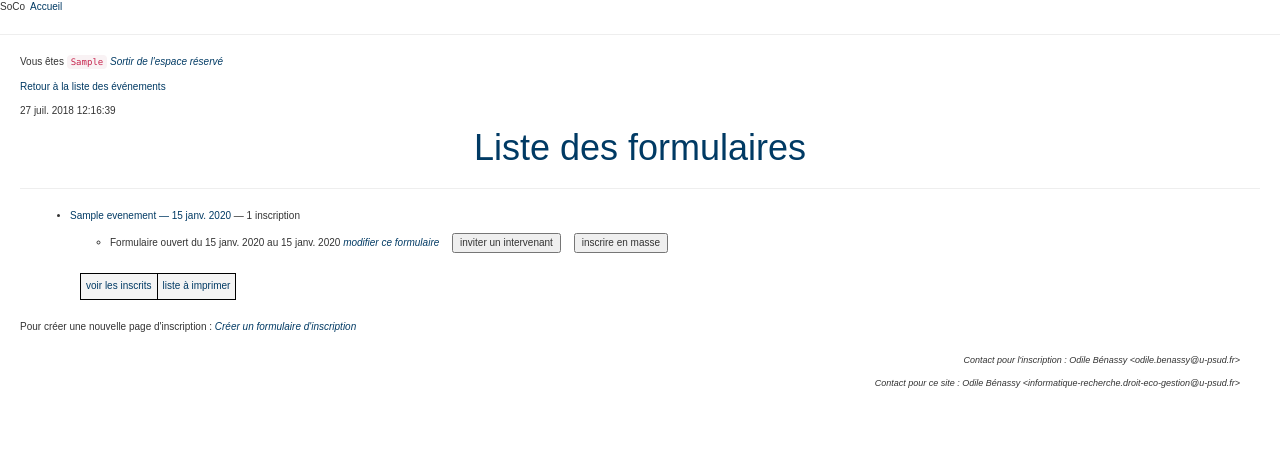
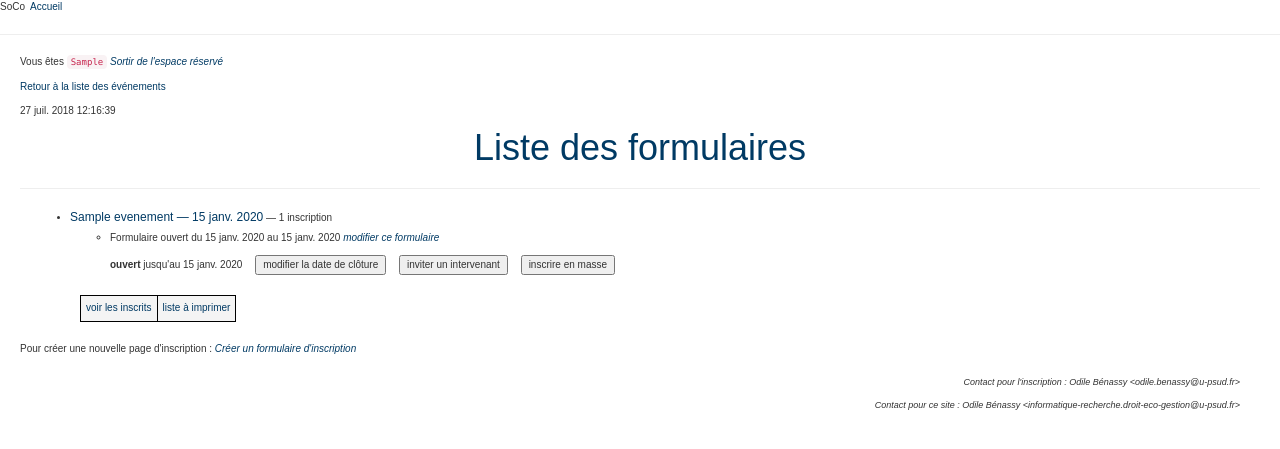
Before and after one commit to UPsudJM/SoCo, a Flask app: page /suivi in a window 1280 px wide. Shown: the top 449 px of the page. Run offline with Flask 2, Linux system fonts and the light colour scheme; a user stored in the database is signed in; tables that the repository leaves empty hold one stand-in row (values such as "Sample post"); parts of the project's set-up code (start-up, migrations or seed data) failed here and were passed over; some libraries are stand-ins or nearby versions.

Commit message:
Modification d'un formulaire existant, et liens adéquats depuis l'index du suivi.

```diff
--- a/soco/static/css/soco.css
+++ b/soco/static/css/soco.css
@@ -24,6 +24,7 @@ TABLE#onglets A { text-decoration: none; }
 TABLE#onglets A:hover { font-style: italic; background-color: aliceblue; }
 TABLE CAPTION { margin-bottom: 20px; padding: 15px; text-align: center; width: 80%; }
 
+SPAN.titre { font-size: 120%; }
 P.lieu, P.dateinscr { font-size: 150%; }
 P.dateinscr { font-style: italic; }
 P.rgpd { font-size: 80%; font-style: italic; }
@@ -62,6 +63,9 @@ INPUT.ng-valid.ng-touched { background-color: #78FA89; } */
 
 UL.index_events > LI {
     margin: 20px 10px;
+}
+UL.index_forms > LI{
+    margin-top: 5px;
 }
 
 DIV.buttonbar {
--- a/soco/templates/new.html
+++ b/soco/templates/new.html
@@ -17,7 +17,7 @@
 <div class="entete">
 <table class="titre">
 <tr>{% if logo %}<td><img src="{{ logo }}" /></td>{% endif %}
-    <td><h1>{{ gettext('Créer une nouvelle page d\'inscription') }}</h1></td></tr></table>
+  <td><h1>{% if formulaire_id %}{{ gettext('Modifier une page d\'inscription') }}{% else %}{{ gettext('Créer une nouvelle page d\'inscription') }}{% endif %}</h1></td></tr></table>
 </div>
 
 <hr/>
--- a/soco/templates/suivi_index.html
+++ b/soco/templates/suivi_index.html
@@ -20,11 +20,11 @@
 <hr/>
 <ul class="index_events">
   {% for e in evenements %}
-  <li><a href="{{ url_for('suivi', evt=e.id) }}">{{ e.titre }} &mdash; {{ e.date | localedate }}</a> &mdash; {{ nb_inscrits[e.id] }} inscription{% if nb_inscrits[e.id] > 1 %}s{% endif %}
-  {% if e.formulaire %}<ul>{% for f in e.formulaire %}
+  <li><span class="titre"><a href="{{ url_for('suivi', evt=e.id) }}">{{ e.titre }} &mdash; {{ e.date | localedate }}</a></span> &mdash; {{ nb_inscrits[e.id] }} inscription{% if nb_inscrits[e.id] > 1 %}s{% endif %}
+  {% if e.formulaire %}<ul class="index_forms">{% for f in e.formulaire %}
   <li>{{ gettext('Formulaire') }} {% if loop.length > 1 %}#{{ f.id }}{% endif %}
-  {% if today < f.date_ouverture_inscriptions %} {{ gettext('ouvert du') }} {{ f.date_ouverture_inscriptions | localedate }} {{ gettext('au') }} {{ f.date_cloture_inscriptions | localedate }} <a href=""><em>{{ gettext('modifier ce formulaire') }}</em></a>
-  {% elif today <= f.date_cloture_inscriptions %} <strong>{{ gettext('ouvert') }}</strong> {{ gettext('jusqu\'au') }} <span ng-show="evenements.maj_date_cloture_{{f.id}}">[[ evenements.maj_date_cloture_{{f.id}} ]]</span><span ng-hide="evenements.maj_date_cloture_{{f.id}}">{{ f.date_cloture_inscriptions | localedate }}</span> <input ng-show="!date_modif_{{f.id}}" type="button" ng-click="showmodifdatecloture({{f.id}})" value="{{ gettext('modifier la date de clôture') }}" /> <span ng-show="date_modif_{{f.id}}"><input type="text" size="10" name="date_cloture_inscriptions_{{f.id}}" ng-model="evenements.date_cloture_inscriptions_{{f.id}}" pickadate format="dd/mm/yyyy" week-starts-on="1" default-date="default_date_{{f.id}}" ng-init="definedefaultdate({{f.id}},'{{f.date_cloture_inscriptions}}')" /><input type="button" value="{{ gettext('Modifier') }}" ng-click="modifdatecloture({{f.id}})" /> <input type="button" value="{{ gettext('Annuler') }}" ng-click="hidemodifdatecloture({{f.id}})"><br/></span>
+  {% if today < e.date %} {{ gettext('ouvert du') }} {{ f.date_ouverture_inscriptions | localedate }} {{ gettext('au') }} {{ f.date_cloture_inscriptions | localedate }} {% if current_user in e.organisateurs %}<a href="{{ url_for('new', formulaire_id=f.id) }}"><em>{{ gettext('modifier ce formulaire') }}</em></a>{% endif %}{% endif %}
+  <br/>{% if today <= f.date_cloture_inscriptions %} <strong>{{ gettext('ouvert') }}</strong> {{ gettext('jusqu\'au') }} <span ng-show="evenements.maj_date_cloture_{{f.id}}">[[ evenements.maj_date_cloture_{{f.id}} ]]</span><span ng-hide="evenements.maj_date_cloture_{{f.id}}">{{ f.date_cloture_inscriptions | localedate }}</span> <input ng-show="!date_modif_{{f.id}}" type="button" ng-click="showmodifdatecloture({{f.id}})" value="{{ gettext('modifier la date de clôture') }}" /> <span ng-show="date_modif_{{f.id}}"><input type="text" size="10" name="date_cloture_inscriptions_{{f.id}}" ng-model="evenements.date_cloture_inscriptions_{{f.id}}" pickadate format="dd/mm/yyyy" week-starts-on="1" default-date="default_date_{{f.id}}" ng-init="definedefaultdate({{f.id}},'{{f.date_cloture_inscriptions}}')" /><input type="button" value="{{ gettext('Modifier') }}" ng-click="modifdatecloture({{f.id}})" /> <input type="button" value="{{ gettext('Annuler') }}" ng-click="hidemodifdatecloture({{f.id}})"><br/></span>
   {% else %}<strong>{{ gettext('inscriptions terminées') }}</strong> <input ng-show="!date_modif_{{f.id}}" type="button" ng-click="showmodifdatecloture({{f.id}})" value="{{ gettext('prolonger') }}" /> <span ng-show="date_modif_{{f.id}}"><input type="text" size="10" name="date_cloture_inscriptions_{{f.id}}" ng-model="evenements.date_cloture_inscriptions_{{f.id}}" pickadate format="dd/mm/yyyy" week-starts-on="1" default-date="default_date_{{f.id}}" ng-init="definedefaultdate({{f.id}},'{{f.date_cloture_inscriptions}}')" /><input type="button" value="{{ gettext('Prolonger') }}" ng-click="modifdatecloture({{f.id}})" /> <input type="button" value="{{ gettext('Annuler') }}" ng-click="hidemodifdatecloture({{f.id}})"><br/></span>
   {% endif %}
   {% if today < e.date or today < e.date_fin %}
--- a/soco/views.py
+++ b/soco/views.py
@@ -47,10 +47,13 @@ def get_locale():
     return "fr"
     #return request.accept_languages.best_match(LANGUAGES.keys())
 
+def get_current_user_id():
+    return current_user.id
+
 def get_current_user_role():
     return current_user.role.name
 
-def get_user_events():
+def get_current_user_events():
     try:
         ids_evenements_autorises_tuples = db_session.execute(
             "SELECT id_evenement FROM evenement_organisateur, utilisateur WHERE id_organisateur=id\
@@ -61,6 +64,19 @@ def get_user_events():
         ids_evenements_autorises = []
         flash(gettext('Une erreur est survenue dans l\'accès à la liste des événements'),'error')
     return ids_evenements_autorises
+
+def get_current_user_forms():
+    try:
+        ids_formulaires_autorises_tuples = db_session.execute(
+            "SELECT formulaire.id FROM formulaire, evenement_organisateur, utilisateur \
+            WHERE id_organisateur=utilisateur.id AND id_organisateur=%s \
+            AND formulaire.id_evenement=evenement_organisateur.id_evenement" % get_current_user_id()
+        ).fetchall()
+        ids_formulaires_autorises = [ f[0] for f in ids_formulaires_autorises_tuples ]
+    except:
+        ids_formulaires_autorises = []
+        flash(gettext('Une erreur est survenue dans l\'accès à la liste des formulaires'),'error')
+    return ids_formulaires_autorises
 
 def required_roles(*roles):
     def wrapper(f):
@@ -155,7 +171,7 @@ def soco(flform, token=None):
         # avant ou après l'heure, ce n'est pas l'heure de s'inscrire. Sauf pour les responsables d'événements
         if formulaire.date_cloture_inscriptions < datetime.date.today():
             return render_template('erreur.html', msg=gettext('Les inscriptions pour cet événement sont closes !'))
-        elif formulaire.date_ouverture_inscriptions > datetime.date.today()  and not evenement.id in get_user_events():
+        elif formulaire.date_ouverture_inscriptions > datetime.date.today()  and not formulaire.id in get_current_forms():
             return render_template('erreur.html', msg=gettext('Les inscriptions pour cet événement ne sont pas encore ouvertes !'))
         form = InscriptionForm(formulaire)
         deja_personne = None
@@ -308,7 +324,7 @@ def new(formulaire_id=None):
         # Édition d'un formulaire déjà créé
         formulaire = Formulaire.query.get(formulaire_id)
         # Vérifier qu'on a bien les droits
-        if current_user in formulaire.evenement.organisateurs:
+        if int(formulaire_id) in get_current_user_forms():
             form = FormulaireForm(obj=formulaire)
             if formulaire.evenement.lieu:
                 form.evenement.lieu.data = formulaire.evenement.id_lieu
@@ -376,7 +392,10 @@ def new(formulaire_id=None):
             url_formulaire = request.url_root + url_for('soco', flform=formulaire.id)
             url_parts = url_formulaire . split('//') # enlever les '//' internes
             url_formulaire = url_parts[0] + '//' + '/'. join(url_parts[1:])
-            flash(gettext("Votre formulaire a bien été créé."), 'info')
+            if formulaire_id:
+                flash(gettext("Votre formulaire a bien été modifié."), 'info')
+            else:
+                flash(gettext("Votre formulaire a bien été créé."), 'info')
             flash(gettext("Voici son URL : <a href=\"" + url_formulaire + "\">" + url_formulaire + "</a>"), 'url')
             return redirect(url_for('suivi_index'))
     return render_template('new.html', form=form, avec_recurrence=app.config['AVEC_RECURRENCE'], formulaire_id=formulaire_id,
@@ -390,7 +409,7 @@ def suivi_index():
     if current_user.is_admin:
         evenements = Evenement.query.join("formulaire").filter(Evenement.date > datetime.datetime.now() - datetime.timedelta(days=15))
     else:
-        ids_evenements_autorises = get_user_events()
+        ids_evenements_autorises = get_current_user_events()
         evenements_en_cours = Evenement.query.join("formulaire").filter(Evenement.date > datetime.datetime.now() - datetime.timedelta(days=15))
         evenements = [ e for e in evenements_en_cours if e.id in ids_evenements_autorises ]
     nb_inscrits = {}
```
